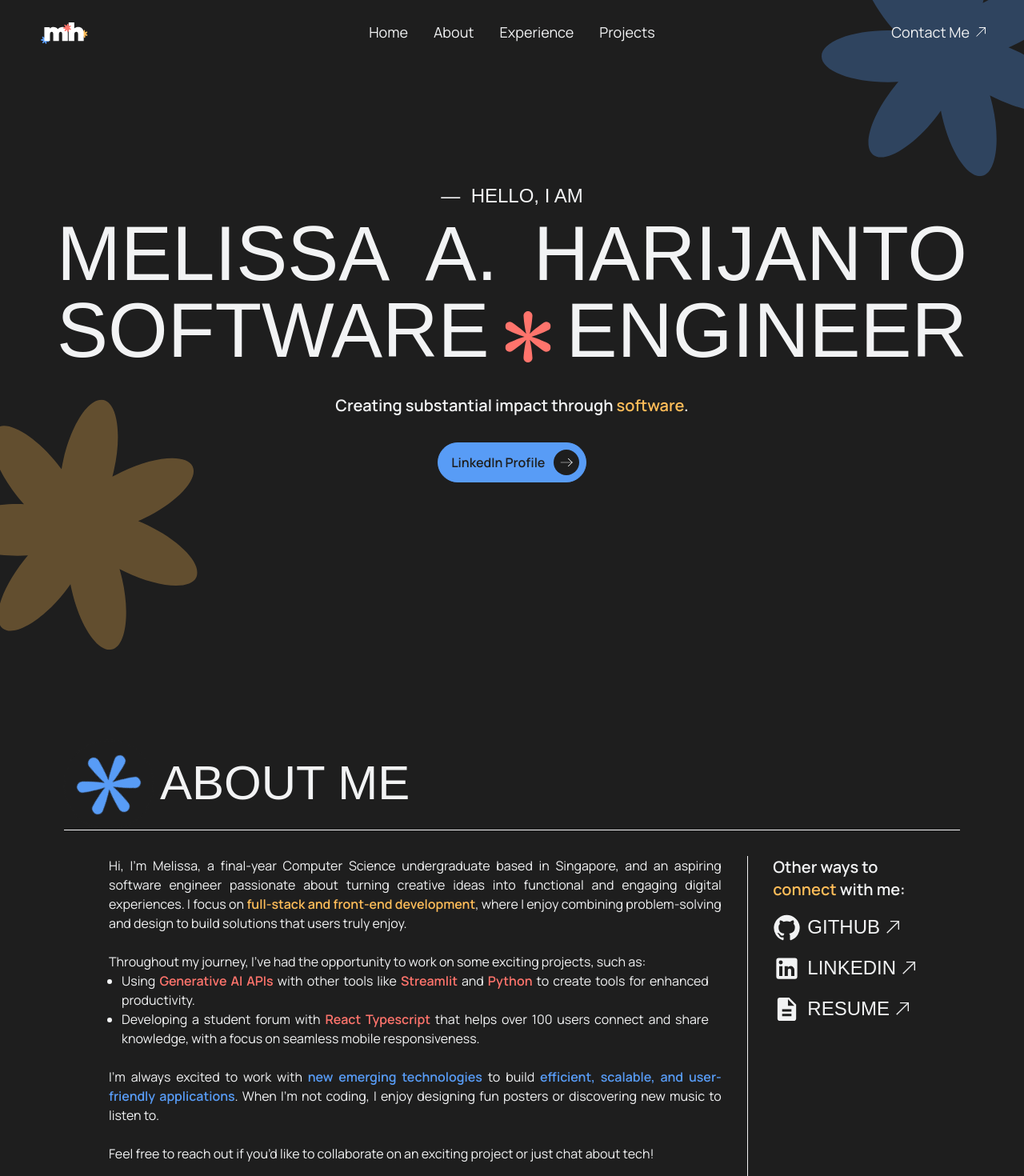
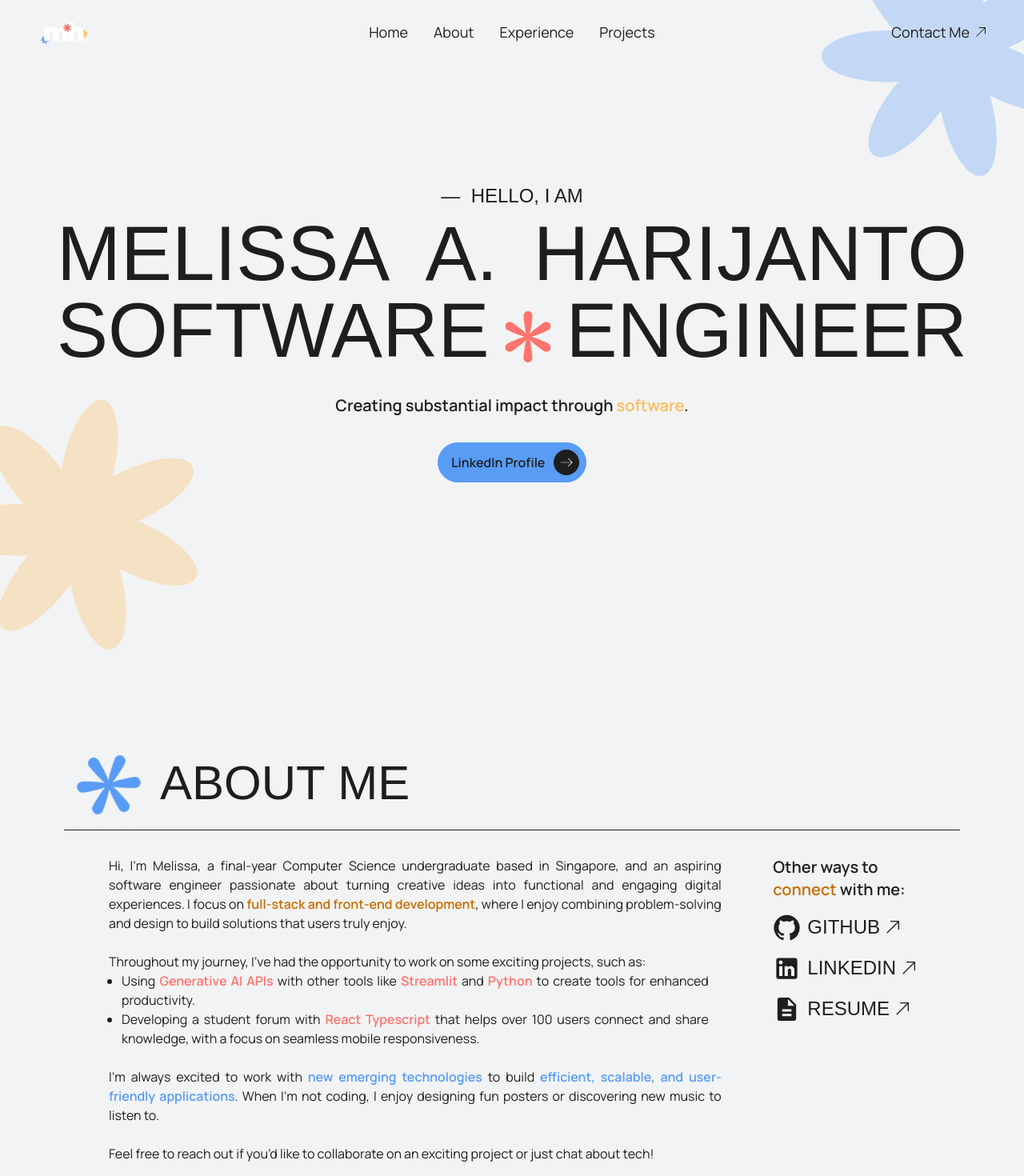
Before and after one commit to melissaharijanto/web-v4, a React (Vite) app: page / in a window 1280 px wide. Shown: the top 1470 px of the page at 80% size. Built offline with nearby package versions, Linux system fonts and the light colour scheme; a web font is replaced by a local one.

Commit message:
Change light mode yellow to orange

```diff
--- a/index.html
+++ b/index.html
@@ -1,5 +1,5 @@
 <!doctype html>
-<html lang="en" class="dark">
+<html lang="en" class="">
   <head>
     <meta charset="UTF-8" />
     <link rel="icon" type="image/svg+xml" href="/mh.svg" />
--- a/src/components/NavigationBar.tsx
+++ b/src/components/NavigationBar.tsx
@@ -26,7 +26,7 @@ const NavigationBar = () => {
             <div
                 className={`flex items-center justify-between px-4 py-1 md:py-2 backdrop-blur-lg transition-all duration-300 ease-in  ${
                     isScrolled
-                        ? 'backdrop-opacity-100 bg-black/60'
+                        ? 'backdrop-opacity-100 bg-white/60 dark:bg-black/60'
                         : 'backdrop-opacity-0'
                 } z-10`}>
                 <div className="md:mx-8 ml-2 md:flex-1">
@@ -62,7 +62,7 @@ const NavigationBar = () => {
                             Contact Me
                             <DiagonalArrow
                                 width="w-3"
-                                fill="fill-white"></DiagonalArrow>
+                                fill="fill-black dark:fill-white"></DiagonalArrow>
                         </div>
                         <span className={`${styles['navbar-underline']}`} />
                     </a>
--- a/src/pages/About.tsx
+++ b/src/pages/About.tsx
@@ -33,7 +33,7 @@ const About = () => {
                                     and an aspiring software engineer passionate
                                     about turning creative ideas into functional
                                     and engaging digital experiences. I focus on{' '}
-                                    <span className="text-yellow font-semibold">
+                                    <span className="text-orange dark:text-yellow font-semibold">
                                         full-stack and front-end development
                                     </span>
                                     , where I enjoy combining problem-solving
@@ -109,7 +109,9 @@ const About = () => {
                             <div className="flex flex-col items-center lg:items-start gap-y-4 pt-8 lg:pt-0">
                                 <p className={`${styles.subheading} text-left`}>
                                     Other ways to{' '}
-                                    <span className="text-yellow">connect</span>{' '}
+                                    <span className="text-orange dark:text-yellow">
+                                        connect
+                                    </span>{' '}
                                     with me:
                                 </p>
                                 <div className="flex flex-wrap justify-center flex-row gap-x-4 lg:flex-col lg:items-start lg:gap-y-4">
--- a/tailwind.config.js
+++ b/tailwind.config.js
@@ -28,6 +28,7 @@ module.exports = {
         "black-pressed": "#121212",
         "red-pressed": "#d85c56",
         "yellow-pressed":"#d99b43",
+        orange: '#c76e00',
       },
       animation: {
         'spin-slow': 'spin 4s linear infinite',
```
